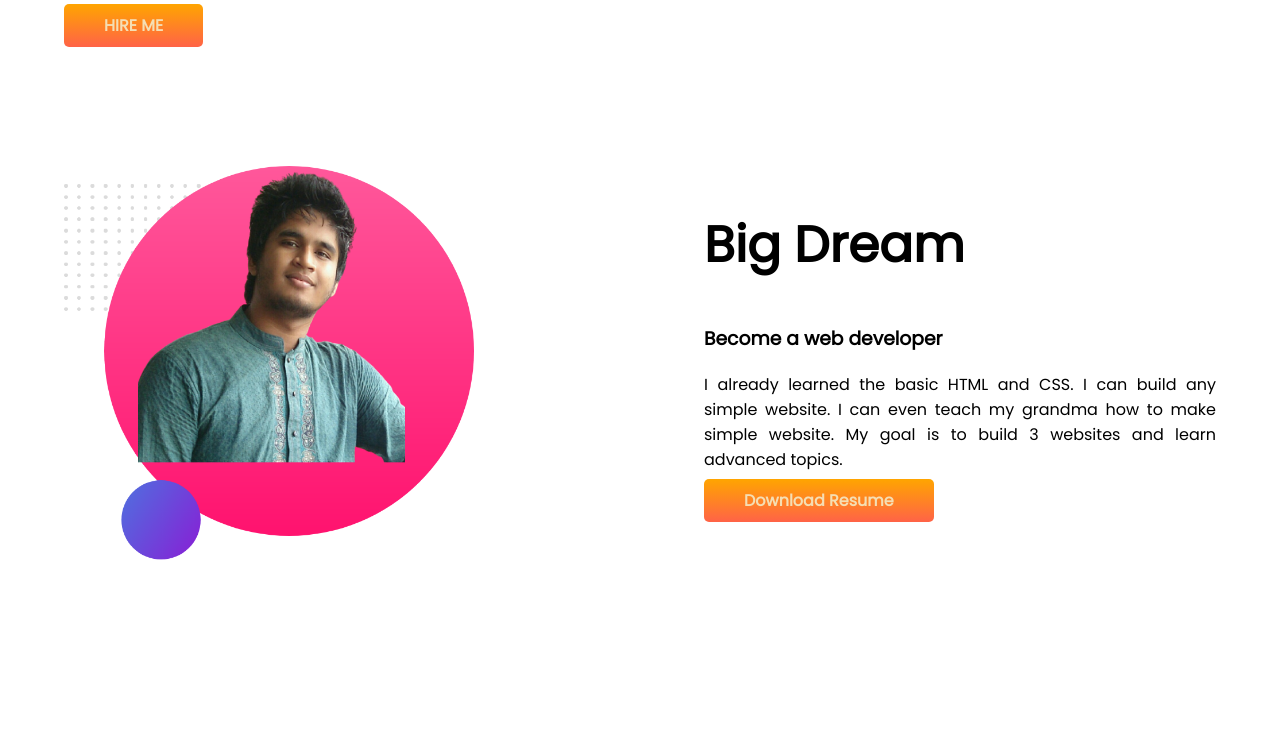
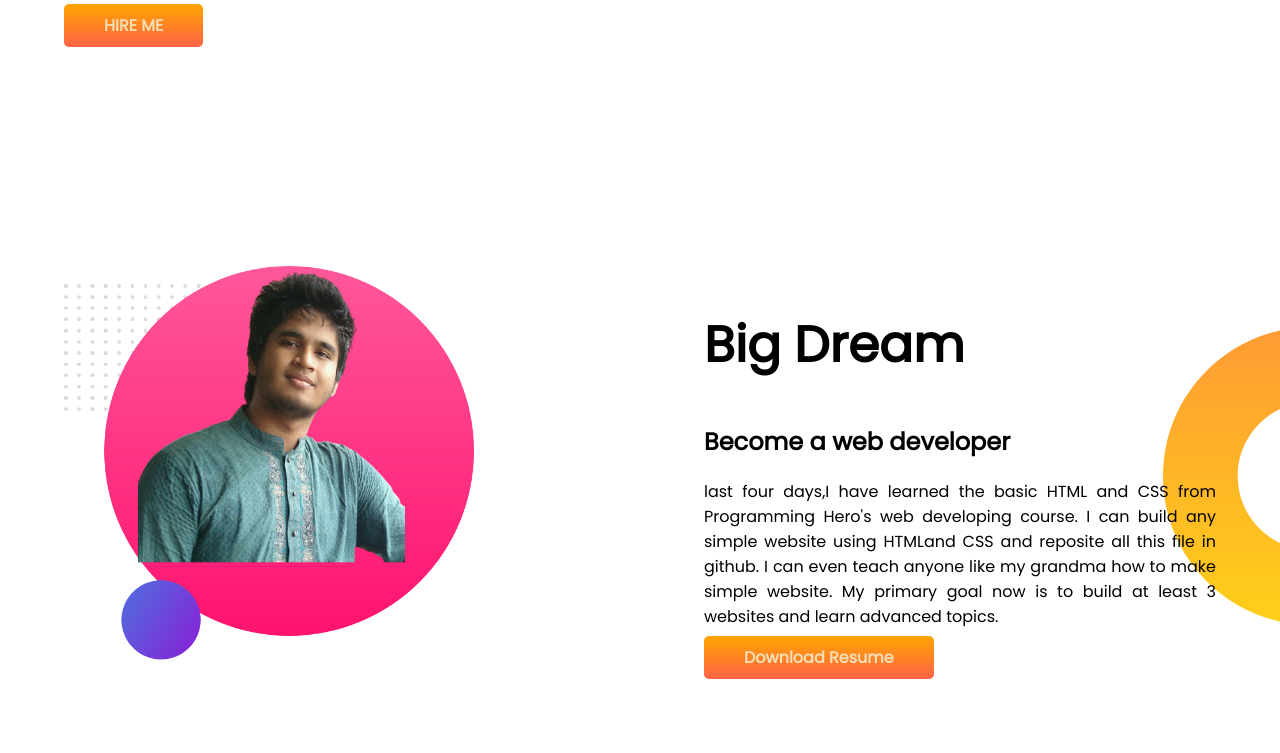
Before and after one commit to Neamat-bge/developer-portfolio01, a plain HTML site: page index.html in a window 1280 px wide. Shown: the part 543-1296 px from the top of the page. Before the commit the page ends 1174 px from the top, so only its background shows below. Drawn offline with Linux system fonts and the light colour scheme.

Commit message:
dream big

```diff
--- a/index.html
+++ b/index.html
@@ -30,16 +30,18 @@
         </div>
     </section>
 
-    <section>
+    <section class="dream-big">
         <div class="half-width"><img src="show off/my-bg22.png" alt="Neamat photo 2"></div>
         <div class="half-width">
             <h1>Big Dream</h1>
-            <h3>Become a web developer</h3>
+            <h2>Become a web developer</h2>
 
 
-            <p class="intro">I already learned the basic HTML and CSS. I can build any simple website. I can even teach
-                my grandma how
-                to make simple website. My goal is to build 3 websites and learn advanced topics.
+            <p class="intro">last four days,I have learned the basic HTML and CSS from Programming Hero's web developing
+                course. I
+                can build any simple website using HTMLand CSS and reposite all this file in github. I can even teach
+                anyone like my grandma how to make simple website. My
+                primary goal now is to build at least 3 websites and learn advanced topics.
 
             <div>
                 <a class="link-button" target="_blank" href="https://github.com/Neamat-bge">Download Resume</a>
--- a/style.css
+++ b/style.css
@@ -10,6 +10,7 @@ h1{
 }
 section{
     display: flex;
+    margin-bottom: 100px;
 }
 .half-width{
     width: 50%;
@@ -33,3 +34,8 @@ section{
     background-image: url(images/top-banner.png);
     background-repeat: no-repeat;
 }
+.dream-big{
+    background-image: url(images/dream-bg.png);
+    background-repeat: no-repeat;
+    background-position: right;
+}
```
